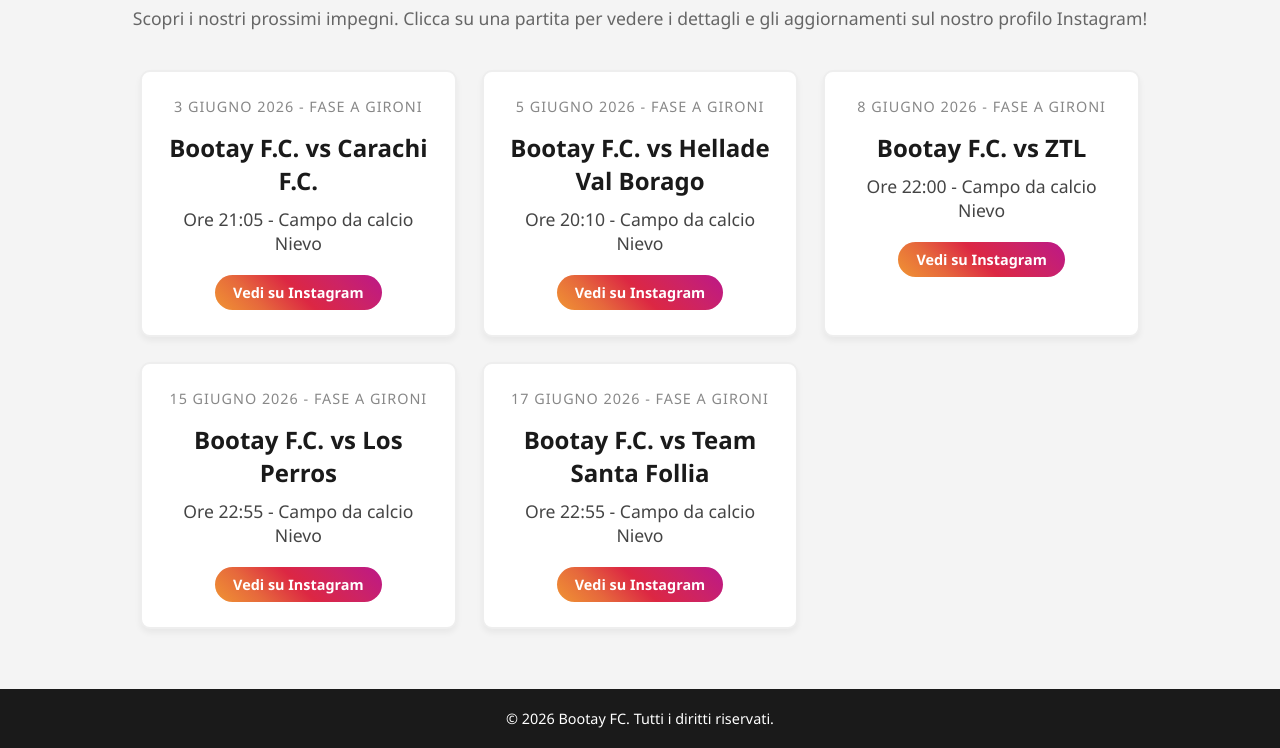
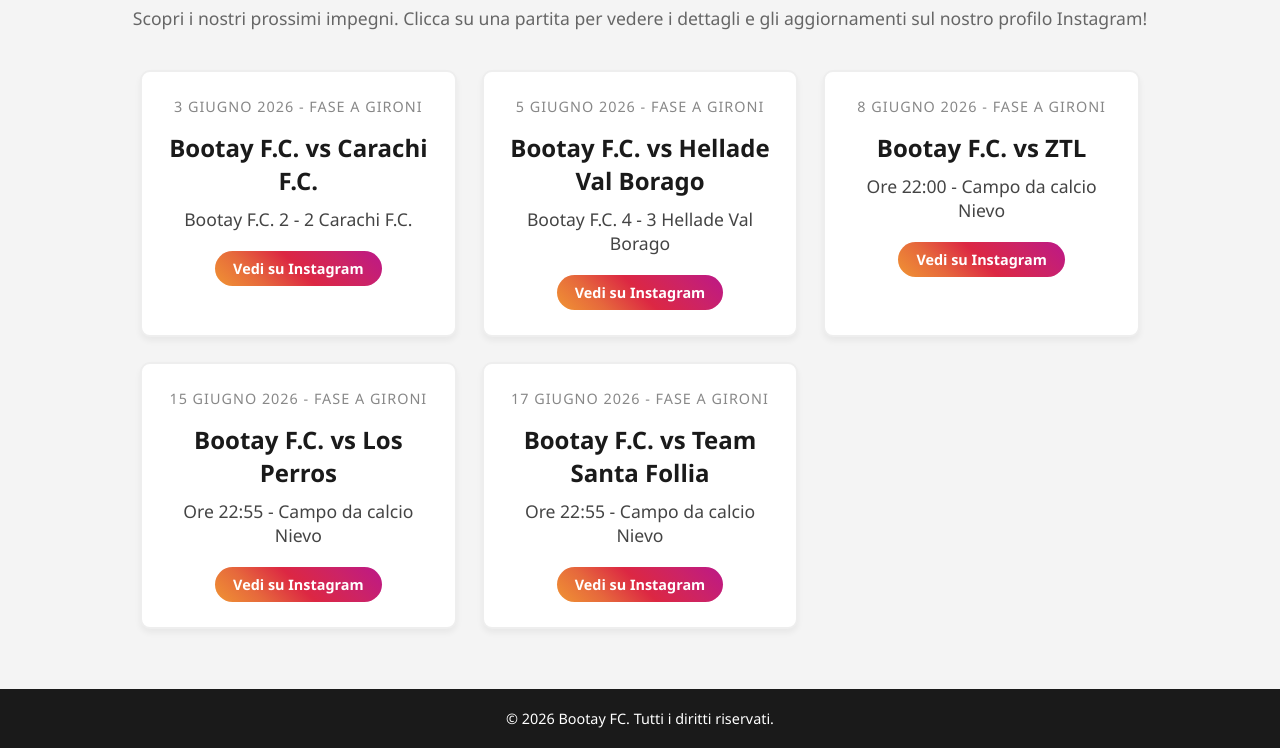
Before and after one commit to FeD3S/Bootay---Website, a plain HTML site: page partite.html in a window 1280 px wide. Shown: the part 192-940 px from the top of the page. Drawn offline with Linux system fonts and the light colour scheme.

Commit message:
Update match results and Instagram links in partite.html

```diff
--- a/partite.html
+++ b/partite.html
@@ -37,7 +37,7 @@
             <!-- Griglia per disporre le card delle partite -->
             <div class="matches-grid">
 
-                <a href="https://www.instagram.com/p/DZGLnS-yKmF/" target="_blank" class="match-card">
+                <a href="https://www.instagram.com/p/DZJzRtkAoSb/" target="_blank" class="match-card">
                     <!-- Data e Competizione -->
                     <p class="match-date">3 Giugno 2026 - Fase a Gironi</p>
 
@@ -45,16 +45,16 @@
                     <h3 class="match-teams">Bootay F.C. vs Carachi F.C.</h3>
 
                     <!-- Orario e luogo -->
-                    <p class="match-time">Ore 21:05 - Campo da calcio Nievo</p>
+                    <p class="match-time">Bootay F.C. 2 - 2 Carachi F.C.</p>
 
                     <!-- Pulsante finto (puramente visivo) per richiamare l'azione di click -->
                     <span class="ig-link-text">Vedi su Instagram</span>
                 </a>
 
-                <a href="https://www.instagram.com/bootayfc/" target="_blank" class="match-card">
+                <a href="https://www.instagram.com/p/DZPAQBwAnEl/" target="_blank" class="match-card">
                     <p class="match-date"> 5 Giugno 2026 - Fase a Gironi</p>
                     <h3 class="match-teams">Bootay F.C. vs Hellade Val Borago</h3>
-                    <p class="match-time">Ore 20:10 - Campo da calcio Nievo</p>
+                    <p class="match-time">Bootay F.C. 4 - 3 Hellade Val Borago</p>
                     <span class="ig-link-text">Vedi su Instagram</span>
                 </a>
 
```
